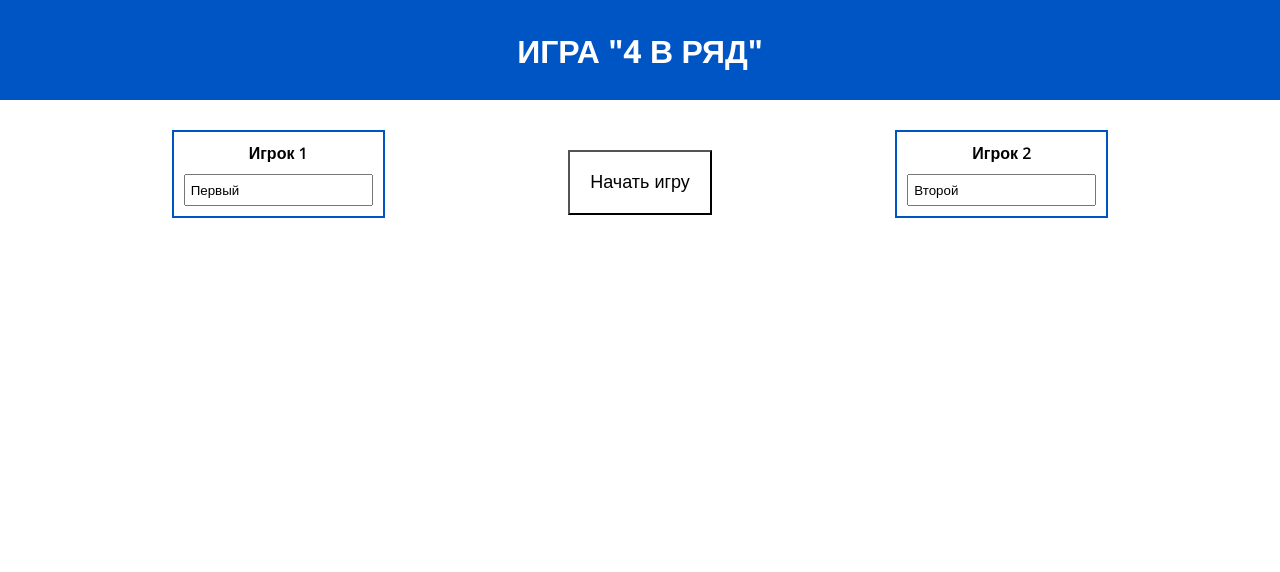
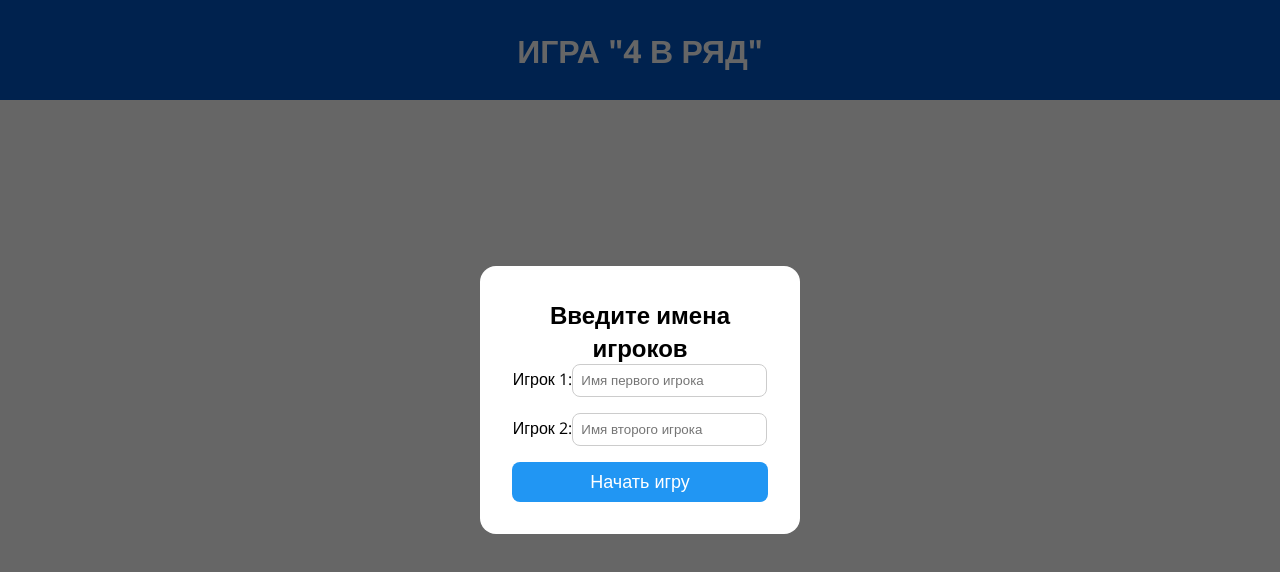
Before and after one commit to D1n8/connect-four-game, a React (Vite) app: page / in a window 1280 px wide. Shown: the top 572 px of the page. Built offline with nearby package versions, Linux system fonts and the light colour scheme.

Commit message:
add localStorage and count wins

```diff
--- a/src/App.css
+++ b/src/App.css
@@ -99,3 +99,43 @@ body{
   font-size: 30px;
   color: #fff;
 }
+
+
+/*Модалка*/
+.modal-overlay {
+  position: fixed;
+  inset: 0;
+  background: rgba(0,0,0,0.6);
+  display: flex;
+  align-items: center;
+  justify-content: center;
+}
+
+.modal {
+  background: white;
+  padding: 2rem;
+  border-radius: 16px;
+  text-align: center;
+  width: 320px;
+}
+
+.modal-form {
+  display: flex;
+  flex-direction: column;
+  gap: 1rem;
+}
+
+.modal input {
+  padding: 0.5rem;
+  border-radius: 8px;
+  border: 1px solid #ccc;
+}
+
+.modal .btn {
+  background-color: #2196f3;
+  color: white;
+  border: none;
+  border-radius: 8px;
+  padding: 0.6rem;
+  cursor: pointer;
+}
--- a/src/App.tsx
+++ b/src/App.tsx
@@ -1,27 +1,74 @@
-import { useState } from 'react';
+import { useEffect, useState } from 'react';
 import './App.css'
-import Board  from './components/Board'
+import Board from './components/Board'
 import PlayerComponent from './components/Player';
 import { Player } from './modules';
+import ModalEnterNames from './components/modalEnterNames';
 
 function App() {
   const rows = 6;
   const columns = 7;
-  const [playerName1, setPlayerName1] = useState('Первый');
-  const [playerName2, setPlayerName2] = useState('Второй');
 
-  const [player1, setPlayer1] = useState(new Player('x', 'in_game', [], playerName1));
-  const [player2, setPlayer2] = useState(new Player('o', 'in_game', [], playerName2));
+  const [player1, setPlayer1] = useState<Player | null>(null);
+  const [player2, setPlayer2] = useState<Player | null>(null);
+  const [showNameModal, setShowNameModal] = useState(true);
+
+  useEffect(() => {
+    if (player1) localStorage.setItem('player_1', JSON.stringify(player1));
+    if (player2) localStorage.setItem('player_2', JSON.stringify(player2));
+  }, [player1, player2])
+
+  useEffect(() => {
+    try {
+      const player1 = localStorage.getItem('player_1');
+      const player2 = localStorage.getItem('player_2');
+
+      if (player1 && player2) {
+        const playerData1 = JSON.parse(player1);
+        const playerData2 = JSON.parse(player2);
+
+        if (playerData1 && playerData2 && playerData1.name && playerData2.name) {
+          setPlayer1(new Player('x', 'in_game', [], playerData1.name, playerData1.score || 0));
+          setPlayer2(new Player('o', 'in_game', [], playerData2.name, playerData2.score || 0));
+          setShowNameModal(false);
+        }
+
+      } else {
+        setShowNameModal(true);
+      }
+    } catch (e) {
+      console.log(e)
+    }
+
+  }, []);
+
+  const handleStart = (name1: string, name2: string) => {
+    setPlayer1(new Player('x', 'in_game', [], name1, 0));
+    setPlayer2(new Player('o', 'in_game', [], name2, 0));
+    setShowNameModal(false);
+  };
 
   return (
     <div className='app'>
       <header className='header'>
         <h1 className='title'>ИГРА "4 В РЯД"</h1>
       </header>
+      {
+        showNameModal && <ModalEnterNames onSubmit={handleStart} />
+      }
+
       <main className="main">
-        <PlayerComponent playerName={playerName1} setPlayerName={setPlayerName1} text='Игрок 1' />
-        <Board rows={rows} columns={columns} player1={player1} player2={player2} setPlayer1={setPlayer1} setPlayer2={setPlayer2} playerName1={playerName1} playerName2={playerName2} />
-        <PlayerComponent playerName={playerName2} setPlayerName={setPlayerName2} text='Игрок 2' />
+        {
+          (player1 && player2) &&
+          (
+            <>
+              <PlayerComponent text='Игрок 1' player={player1} />
+              <Board rows={rows} columns={columns} player1={player1} player2={player2} setPlayer1={setPlayer1} setPlayer2={setPlayer2} />
+              <PlayerComponent text='Игрок 2' player={player2} />
+            </>
+          )
+        }
+
       </main>
     </div>
   )
--- a/src/components/Board.tsx
+++ b/src/components/Board.tsx
@@ -4,7 +4,7 @@ import { checkWin } from "../utils";
 import ModalResult from "./modalResult";
 
 
-function Board({rows, columns, player1, player2, setPlayer1, setPlayer2 ,playerName1, playerName2}: IBoardProps) {
+function Board({rows, columns, player1, player2, setPlayer1, setPlayer2}: IBoardProps) {
     // коор. х - строки (0 <= x <= 5)
     // коор. y - стобцы (0 <= y <= 6)
     // board[x][y], x - макс индекс(низшая точки), y - выбранная колонка
@@ -23,14 +23,14 @@ function Board({rows, columns, player1, player2, setPlayer1, setPlayer2 ,playerN
     useEffect(() => {
         if (player1.status === 'in_game' && checkWin(player1)) {
             setBoard({ ...board, board_state: 'win', winner: player1 })
-            setPlayer1({ ...player1, status: 'winner' })
+            setPlayer1({ ...player1, status: 'winner', score: player1.score += 1})
         }
     }, [player1]);
 
     useEffect(() => {
         if (player2.status === 'in_game' && checkWin(player2)) {
-            setBoard({ ...board, board_state: 'win', winner: player2 })
-            setPlayer2({ ...player2, status: 'winner' })
+            setBoard({ ...board, board_state: 'win', winner: player2})
+            setPlayer2({ ...player2, status: 'winner', score: player2.score += 1 })
         }
     }, [player2]);
 
@@ -64,8 +64,8 @@ function Board({rows, columns, player1, player2, setPlayer1, setPlayer2 ,playerN
     }
 
     function startGame() {
-        setPlayer1(new Player('x', 'in_game', [], playerName1));
-        setPlayer2(new Player('o', 'in_game', [], playerName2));
+        setPlayer1(new Player('x', 'in_game', [], player1.name, player1.score));
+        setPlayer2(new Player('o', 'in_game', [], player2.name, player2.score));
         setBoard({ board_state: 'pending', board: createBoard(), winner: null });
         setCurrentPlayer(player1);
     }
--- a/src/components/Player.tsx
+++ b/src/components/Player.tsx
@@ -1,14 +1,16 @@
+import type { Player } from "../modules";
+
 interface PlayersProps {
-    playerName: string,
-    setPlayerName: React.Dispatch<React.SetStateAction<string>>,
+    player: Player,
     text: string
 }
 
-function PlayerComponent({ playerName, setPlayerName, text }: PlayersProps) {
+function PlayerComponent({ player, text}: PlayersProps) {
     return (
         <div className="player">
             <span>{text}</span>
-            <input className="input-name" type="text" value={playerName} onChange={(e) => setPlayerName(e.target.value)} />
+            <span>{player.name}</span>
+            <span>{player.score}</span>
         </div>
 
     );
--- /dev/null
+++ b/src/components/modalEnterNames.tsx
@@ -0,0 +1,38 @@
+import { useState } from "react";
+
+interface ModalEnterNamesProps {
+    onSubmit: (name1: string, name2: string) => void;
+}
+
+function ModalEnterNames({ onSubmit }: ModalEnterNamesProps) {
+    const [name1, setName1] = useState("");
+    const [name2, setName2] = useState("");
+
+    const handleSubmit = (e: React.FormEvent) => {
+        e.preventDefault();
+        if (!name1.trim() || !name2.trim()) return alert("Введите имена обоих игроков!");
+        onSubmit(name1.trim(), name2.trim());
+    };
+
+    return (
+        <div className="modal-overlay">
+            <div className="modal">
+                <h2>Введите имена игроков</h2>
+                <form onSubmit={handleSubmit} className="modal-form">
+                    <label>
+                        Игрок 1:
+                        <input type="text" value={name1} onChange={(e) => setName1(e.target.value)} placeholder="Имя первого игрока" />
+                    </label>
+                    <label>
+                        Игрок 2:
+                        <input type="text" value={name2} onChange={(e) => setName2(e.target.value)} placeholder="Имя второго игрока"
+                        />
+                    </label>
+                    <button type="submit" className="btn">Начать игру</button>
+                </form>
+            </div>
+        </div>
+    );
+}
+
+export default ModalEnterNames;
--- a/src/modules.ts
+++ b/src/modules.ts
@@ -3,7 +3,8 @@ export interface IPlayer {
     sym: 'x' | 'o',
     status: 'winner' | 'loser' | 'in_game',
     chips: [number, number][],
-    name: string
+    name: string,
+    score: number,
 }
 
 export interface IBoard {
@@ -17,11 +18,13 @@ export class Player implements IPlayer {
     status: 'winner' | 'loser' | 'in_game';
     chips: [number, number][];
     name: string;
-    constructor(symPlayer: 'x' | 'o', status: 'winner' | 'loser' | 'in_game', chips: [number, number][], name: string) {
+    score: number;
+    constructor(symPlayer: 'x' | 'o', status: 'winner' | 'loser' | 'in_game', chips: [number, number][], name: string, score: number) {
         this.sym = symPlayer
         this.status = status
         this.chips = chips
         this.name = name
+        this.score = score
     }
 }
 
@@ -30,8 +33,6 @@ export interface IBoardProps {
     columns: number,
     player1: Player,
     player2: Player,
-    setPlayer1: React.Dispatch<React.SetStateAction<Player>>,
-    setPlayer2: React.Dispatch<React.SetStateAction<Player>>,
-    playerName1: string,
-    playerName2: string
+    setPlayer1: React.Dispatch<React.SetStateAction<Player | null>>,
+    setPlayer2: React.Dispatch<React.SetStateAction<Player | null>>,
 }
--- a/src/utils.ts
+++ b/src/utils.ts
@@ -1,4 +1,4 @@
-import type { Player } from "./modules";
+import { Player } from "./modules";
 
 function includesChipInChips(chip: [number, number], chipsArr: [number, number][]) {
     for (const item of chipsArr) {
@@ -8,6 +8,20 @@ function includesChipInChips(chip: [number, number], chipsArr: [number, number][
     }
     return false;
 }
+
+export function loadPlayerFromStorage(key: string, defaultName: string, sym: 'x' | 'o') {
+  const data = localStorage.getItem(key);
+  if (data) {
+    try {
+      const parsed = JSON.parse(data);
+      return new Player(sym, 'in_game', parsed.chips || [], parsed.name || defaultName, parsed.score || 0);
+    } catch (e) {
+      console.log(e)
+    }
+  }
+  return new Player(sym, 'in_game', [], defaultName, 0);
+}
+
 // chip[0] - row, chip[1] - column
 export function checkWin(player: Player) {
     const winPosition = [];
```
